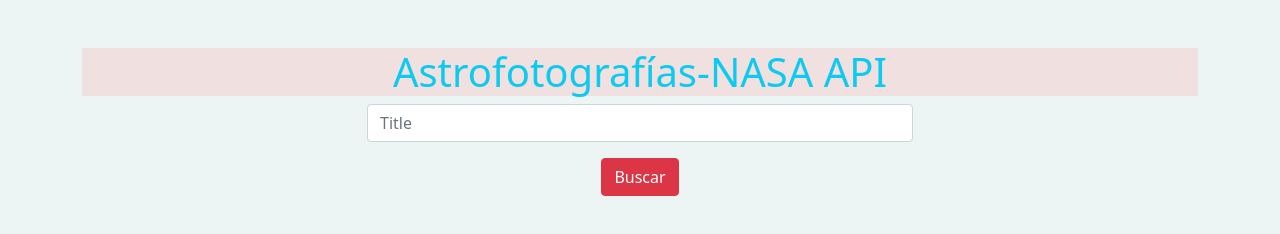
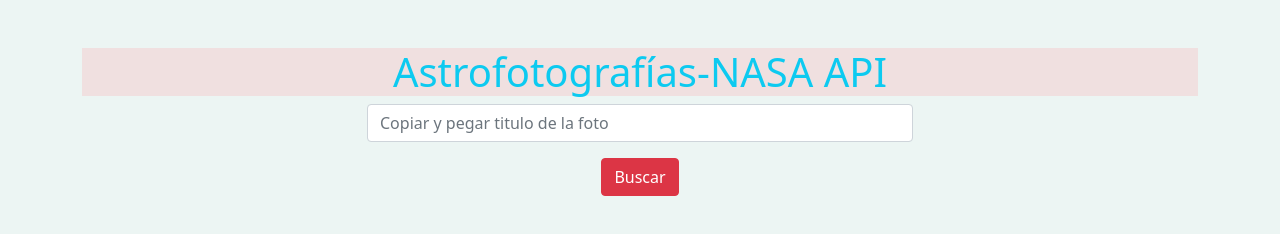
Before and after one commit to Poeta70R/Astrofotografia-NASA-API, a website: page index.html in a window 1280 px wide. Drawn offline with nearby package versions, Linux system fonts and the light colour scheme; no server answers.

Commit message:
modificacion del placeholder

```diff
--- a/index.html
+++ b/index.html
@@ -22,7 +22,7 @@
                     type="text"
                     class="form-control"
                     id="input"
-                    placeholder="Title" aria-label="Search"/>
+                    placeholder="Copiar y pegar titulo de la foto" aria-label="Search"/>
                     <button type="button" class="btn btn-danger w-20 mt-3" id="find">Buscar
                     </button>
                 </div>
```
